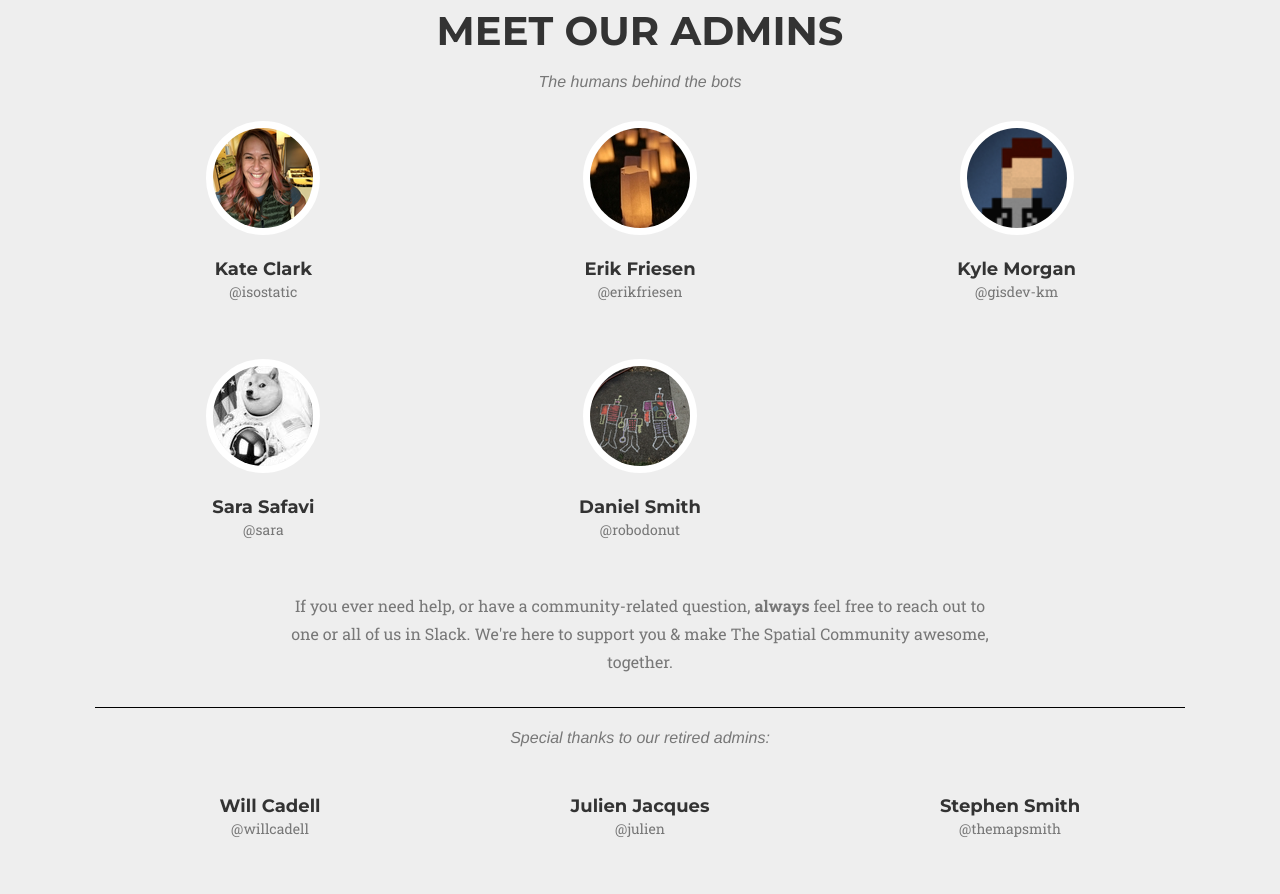
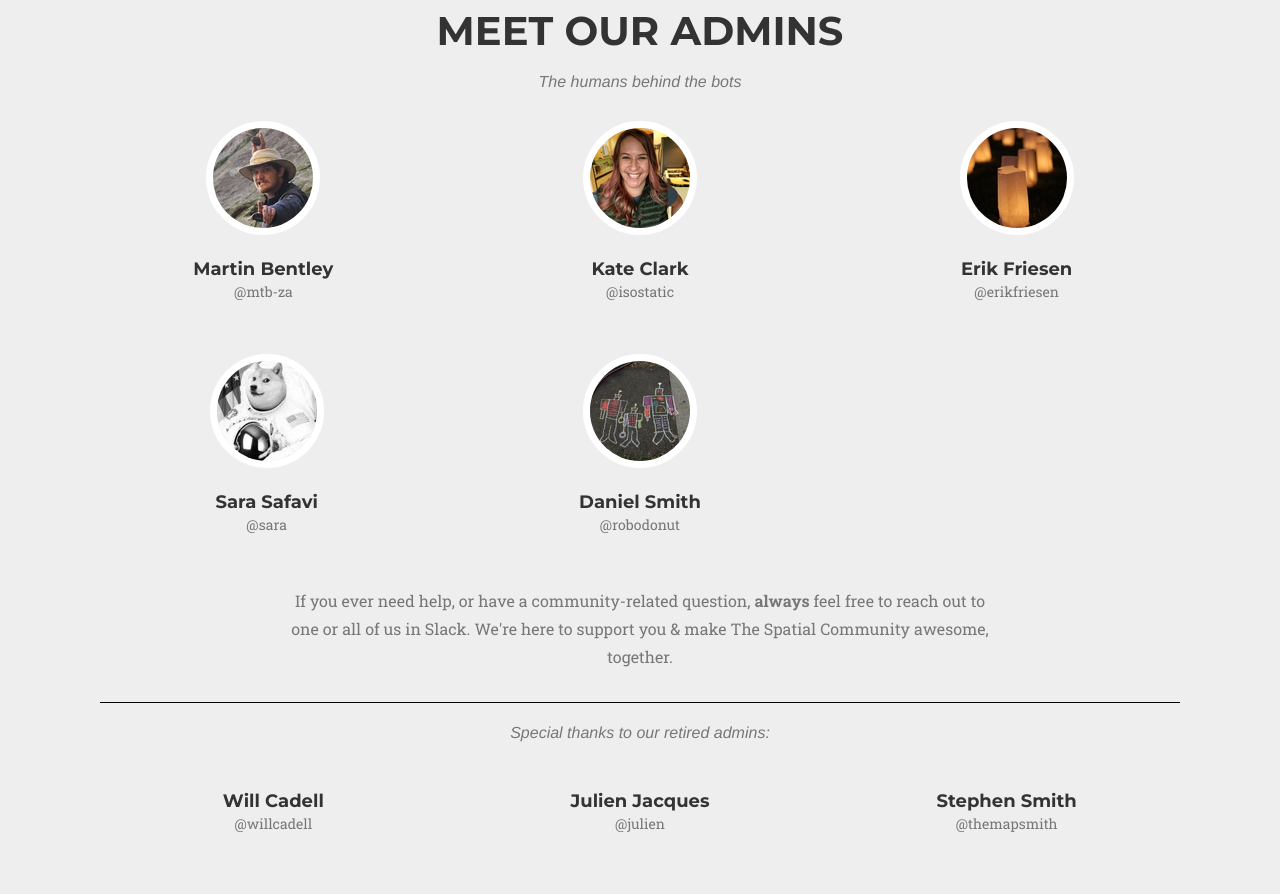
Before and after one commit to TheSpatialCommunity/TheSpatialCommunity.github.io, a website: page index.html in a window 1280 px wide. Shown: the part 5140-6034 px from the top of the page. Drawn offline with nearby package versions, Linux system fonts and the light colour scheme; a web font is replaced by a local one.

Commit message:
add Martin, remove Kyle, from team listing

```diff
--- a/index.html
+++ b/index.html
@@ -433,6 +433,21 @@
             <div class="row">
                 <div class="col-sm-4">
                     <div class="team-member">
+                        <img src="img/team/martin.jpg" class="img-responsive img-circle" alt="">
+                        <h4>Martin Bentley</h4>
+                        <p class="text-muted">@mtb-za</p>
+                        <!-- <ul class="list-inline social-buttons"> -->
+                        <!--     <li><a href="#"><i class="fa fa-twitter"></i></a> -->
+                        <!--     </li> -->
+                        <!--     <li><a href="#"><i class="fa fa-facebook"></i></a> -->
+                        <!--     </li> -->
+                        <!--     <li><a href="#"><i class="fa fa-linkedin"></i></a> -->
+                        <!--     </li> -->
+                        <!-- </ul> -->
+                    </div>
+                </div>
+                <div class="col-sm-4">
+                    <div class="team-member">
                         <img src="img/team/kate.png" class="img-responsive img-circle" alt="">
                         <h4>Kate Clark</h4>
                         <p class="text-muted">@isostatic</p>
@@ -461,22 +476,6 @@
                         <!-- </ul> -->
                     </div>
                 </div>
-                <div class="col-sm-4">
-                    <div class="team-member">
-                        <img src="img/team/kyle.png" class="img-responsive img-circle" alt="">
-                        <h4>Kyle Morgan</h4>
-                        <p class="text-muted">@gisdev-km</p>
-                        <!-- <ul class="list-inline social-buttons"> -->
-                        <!--     <li><a href="#"><i class="fa fa-twitter"></i></a> -->
-                        <!--     </li> -->
-                        <!--     <li><a href="#"><i class="fa fa-facebook"></i></a> -->
-                        <!--     </li> -->
-                        <!--     <li><a href="#"><i class="fa fa-linkedin"></i></a> -->
-                        <!--     </li> -->
-                        <!-- </ul> -->
-                    </div>
-                </div>
-            </div>
             <div class="row">
                 <div class="col-sm-4">
                     <div class="team-member">
```
Also changed, not shown: img/team/martin.jpg (added).
